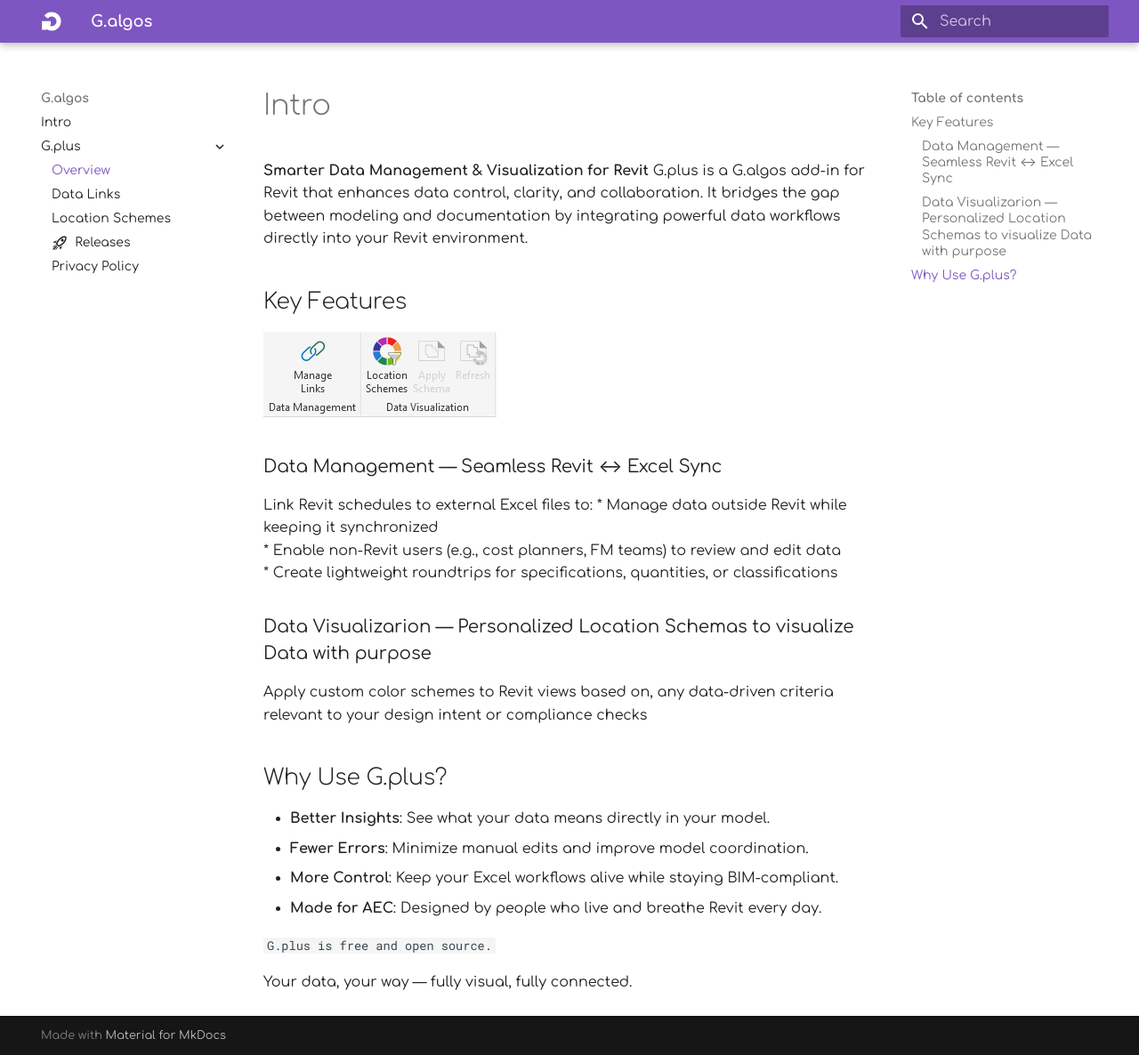
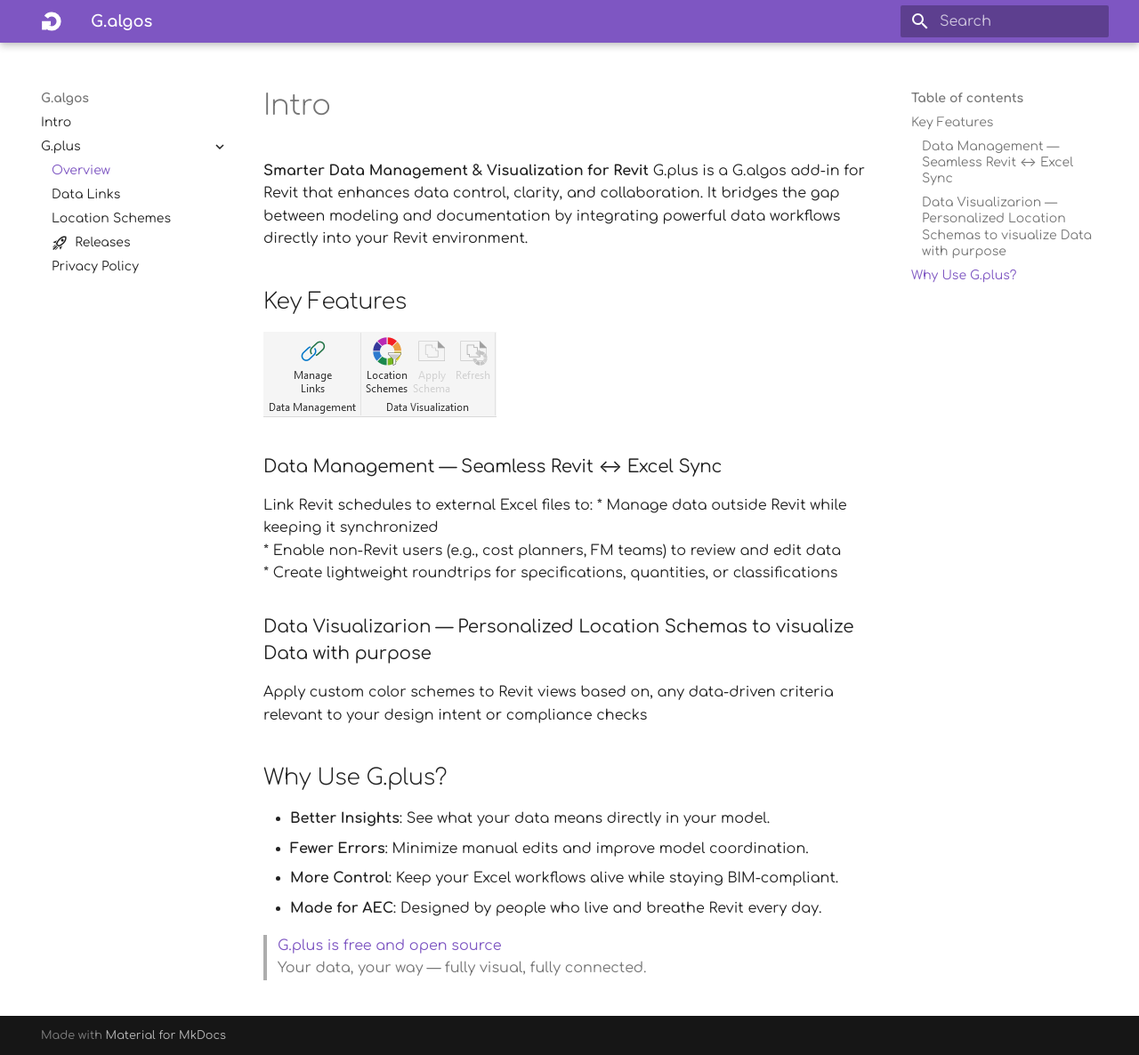
Before and after one commit to g-algos/galgos, an MkDocs documentation site: the page built from docs/G.plus/Intro.md, in a window 1280 px wide and 1186 px high. Shown: the whole window at 89% size. Built offline with MkDocs 1.6.1 and Material for MkDocs 9.7.7, drawn with Linux system fonts in a browser that asks for light colours; part of the change alters nothing that is shown.

```diff
--- a/docs/G.plus/Intro.md
+++ b/docs/G.plus/Intro.md
@@ -20,6 +20,5 @@ Apply custom color schemes to Revit views based on, any data-driven criteria rel
 - **More Control**: Keep your Excel workflows alive while staying BIM-compliant.
 - **Made for AEC**: Designed by people who live and breathe Revit every day.
 
-`G.plus is free and open source.`
-
+>[G.plus is free and open source](https://github.com/amilcarRF/G.Plus)
 Your data, your way — fully visual, fully connected.
```
